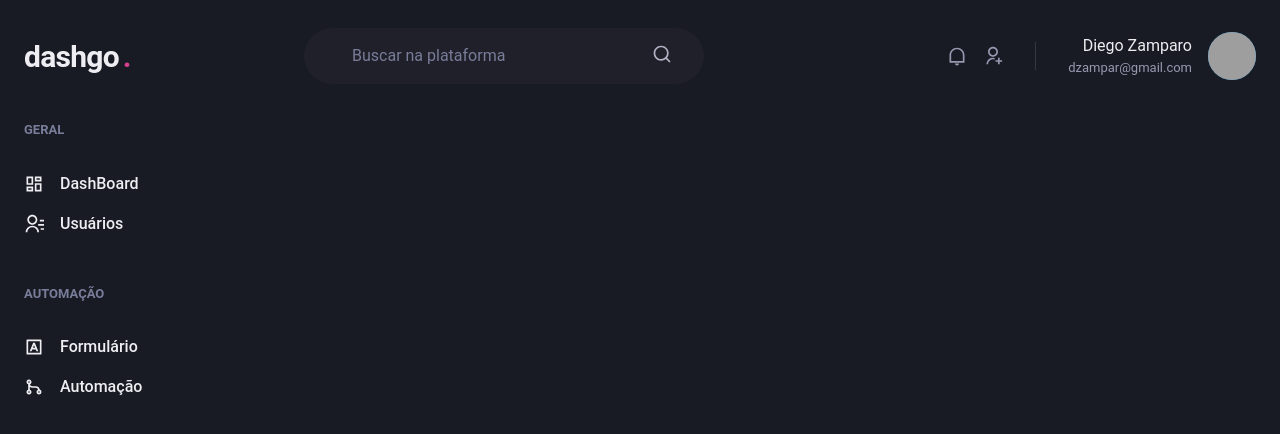
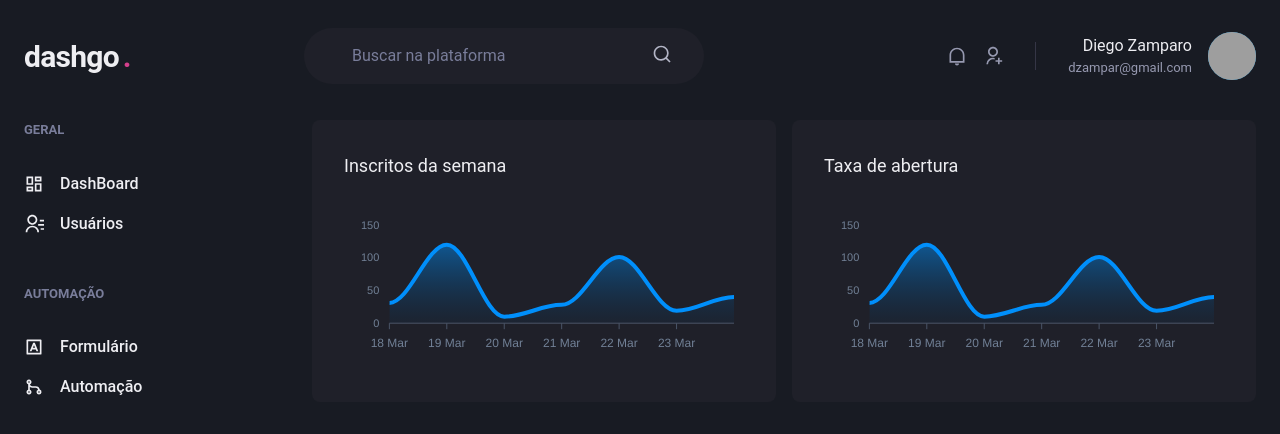
Before and after one commit to dzampa/DashGo, a Next.js app: page /dashboard in a window 1280 px wide. Shown: the top 434 px of the page. Built offline with nearby package versions, Linux system fonts and the light colour scheme; grey boxes are pictures that could not be loaded.

Commit message:
added chart

```diff
--- a/package.json
+++ b/package.json
@@ -13,9 +13,11 @@
     "@chakra-ui/react": "^1.8.8",
     "@emotion/react": "^11.9.0",
     "@emotion/styled": "^11.8.1",
+    "apexcharts": "^3.35.0",
     "framer-motion": "^6.3.3",
     "next": "12.1.5",
     "react": "18.1.0",
+    "react-apexcharts": "^1.4.0",
     "react-dom": "18.1.0",
     "react-icons": "^4.3.1"
   },
--- a/src/pages/dashboard.tsx
+++ b/src/pages/dashboard.tsx
@@ -1,6 +1,66 @@
-import { Flex } from "@chakra-ui/react";
+import { Box, Flex, SimpleGrid, Text, theme } from "@chakra-ui/react";
+import dynamic from "next/dynamic";
 import { Header } from "../components/Header";
 import { Sidebar } from "../components/Sidebar";
+
+const Chart = dynamic(() => import("react-apexcharts"), {
+    ssr: false
+});
+
+const options = {
+    chart: {
+        toolbar: {
+            show: false,
+        },
+        zoom: {
+            enabled: false,
+        },
+        foreColor: theme.colors.gray[500],
+    },
+    grid: {
+        show: false,
+    },
+    dataLabels: {
+        enabled: false,
+    },
+    tooltip: {
+        enabled: false,
+    },
+    xaxis: {
+        type: "datetime",
+        axisBorder: {
+            color: theme.colors.gray[600]
+        },
+        axisTicks: {
+            color: theme.colors.gray[600]
+        },
+        categories: [
+            "2021-03-18T00:00:00.000Z",
+            "2021-03-19T00:00:00.000Z",
+            "2021-03-20T00:00:00.000Z",
+            "2021-03-21T00:00:00.000Z",
+            "2021-03-22T00:00:00.000Z",
+            "2021-03-23T00:00:00.000Z",
+            "2021-03-24T00:00:00.000Z"
+        ],
+    },
+    fill: {
+        opacity: 0.3,
+        type: "gradient",
+        gradient: {
+            shade: "dark",
+            opacityFrom: 0.7,
+            opacityTo: 0.3
+        }
+    }
+};
+
+const series = [
+    {
+        name: "series 1",
+        data: [31, 120, 10, 28, 101, 19, 40],
+    }
+];
 
 export default function DashBoard() {
     return (
@@ -8,6 +68,26 @@
             <Header />
             <Flex w="100%" my="6" maxWidth={1480} mx="auto" px="6">
                 <Sidebar />
+                <SimpleGrid flex="1" gap="4" minChildWidth="320px" align="flex-start">
+                    <Box
+                        p="8"
+                        bg="gray.800"
+                        borderRadius={8}
+                        pb="4"
+                    >
+                        <Text fontSize="lg" mb="4">Inscritos da semana</Text>
+                        <Chart options={options} series={series} type="area" height={160} />
+                    </Box>
+                    <Box
+                        p="8"
+                        bg="gray.800"
+                        borderRadius={8}
+                    //pb="4"
+                    >
+                        <Text fontSize="lg" mb="4">Taxa de abertura</Text>
+                        <Chart options={options} series={series} type="area" height={160} />
+                    </Box>
+                </SimpleGrid>
             </Flex>
         </Flex>
     )
```
Also changed, not shown: 1 other file (tests, documents, lock files or other folders).
